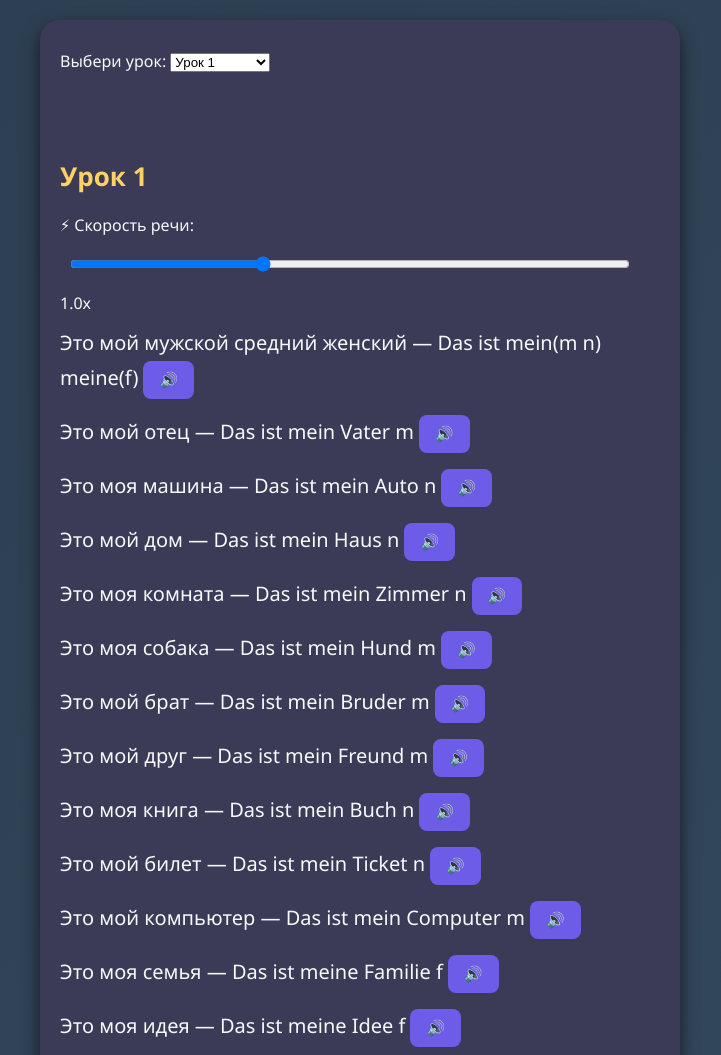
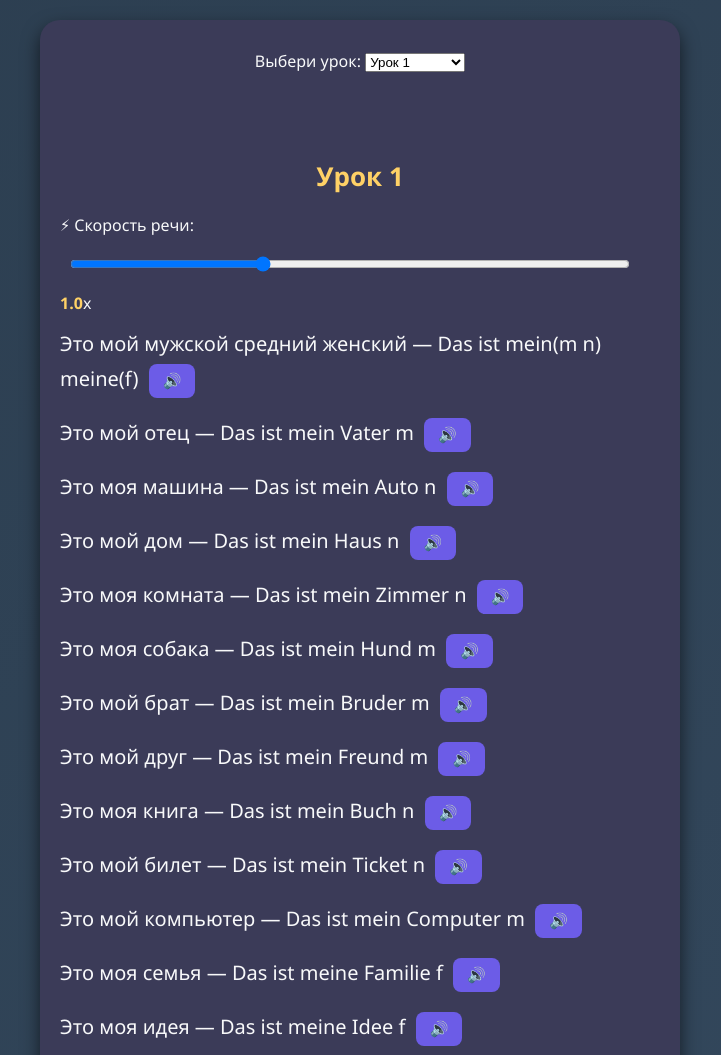
Before and after one commit to Try21321/germanwords, a plain HTML site: page a01.html in a window 1280 px wide. Shown: the top 1055 px of the page, without its empty margins (280-1001 px from the left). Drawn offline with Linux system fonts and the light colour scheme.

Commit message:
Add files via upload

```diff
--- a/a01.html
+++ b/a01.html
@@ -10,37 +10,61 @@
       color: #f8f9fa;
       margin: 0;
       padding: 20px;
-  /* убираем фиксированную высоту и выравнивание по центру */
     }
+
     .card {
       background: #3b3b58;
       padding: 20px;
-
       border-radius: 20px;
       box-shadow: 0 8px 18px rgba(0,0,0,0.6);
       width: 600px;
       max-width: 95%;
       margin: 0 auto;
     }
+
     h1 {
       color: #ffd166;
       margin-bottom: 20px;
       font-size: 26px;
+      text-align: center;
     }
-    .phrase { margin: 6px 0; font-size: 20px; }
+
+    .phrase {
+      margin: 10px 0;
+      font-size: 20px;
+      line-height: 1.5;
+      transition: background 0.3s;
+    }
+
+    .highlight {
+      background-color: #ffd166;
+      color: #000;
+      border-radius: 6px;
+      padding: 2px 6px;
+    }
+
     button {
       background: #6c5ce7;
       color: #fff;
       border: none;
-      padding: 10px 16px;
+      padding: 8px 14px;
       border-radius: 8px;
       margin: 5px;
       cursor: pointer;
       font-size: 15px;
       transition: transform 0.2s;
     }
-    button:hover { transform: scale(1.05); background: #7d6cf2; }
-    #quiz { display: none; margin-top: 20px; }
+
+    button:hover {
+      transform: scale(1.05);
+      background: #7d6cf2;
+    }
+
+    #quiz {
+      display: none;
+      margin-top: 20px;
+    }
+
     input {
       width: 90%;
       padding: 10px;
@@ -50,15 +74,26 @@
       font-size: 16px;
       text-align: center;
     }
-    .result { margin-top: 10px; min-height: 24px; font-size: 18px; }
+
+    .result {
+      margin-top: 10px;
+      min-height: 24px;
+      font-size: 18px;
+    }
+
     #menu {
-  position: sticky; /* фиксируем меню сверху карточки */
+      position: sticky;
       top: 0;
       background: #3b3b58;
       padding: 10px 0;
       z-index: 10;
+      text-align: center;
     }
 
+    #rateValue {
+      font-weight: bold;
+      color: #ffd166;
+    }
   </style>
 </head>
 <body>
@@ -376,6 +411,33 @@
     ["Я не женат", "Ich bin nicht verheiratet"]
   ],
   youtube: "https://youtu.be/V9_BDPlOegg"
+},
+12: {
+  words: [
+    ["Ты что-то делаешь", "Du machst etwas"],
+    ["Ты много работаешь", "Du arbeitest viel"],
+    ["Ты работаешь усердно", "Du arbeitest hart"],
+    ["Ты хорошо готовишь", "Du kochst gut"],
+    ["Ты очень хорошо готовишь", "Du kochst sehr gut"],
+    ["Ты понимаешь", "Du verstehst"],
+    ["Ты понимаешь это", "Du verstehst es"],
+    ["Ты хорошо плаваешь", "Du schwimmst gut"],
+    ["Ты очень хорошо плаваешь", "Du schwimmst sehr gut"],
+    ["Ты делаешь это", "Du machst es"],
+    ["Ты делаешь это очень хорошо", "Du machst es sehr gut"],
+    ["Ты хорошо танцуешь", "Du tanzt gut"],
+    ["Ты очень хорошо танцуешь", "Du tanzt sehr gut"],
+    ["Ты помогаешь мне", "Du hilfst mir"],
+    ["Ты очень помогаешь мне", "Du hilfst mir sehr"],
+    ["Ты так много мне помогаешь", "Du hilfst mir so sehr"],
+    ["Ты действительно мне помогаешь", "Du hilfst mir wirklich"],
+    ["Ты быстро говоришь", "Du sprichst schnell"],
+    ["Ты очень быстро говоришь", "Du sprichst sehr schnell"],
+    ["Ты хорошо говоришь по-немецки", "Du sprichst gut Deutsch"],
+    ["Ты хорошо играешь", "Du spielst gut"],
+    ["Ты очень хорошо играешь", "Du spielst sehr gut"]
+  ],
+  youtube: "https://youtu.be/V9_BDPlOegg"
 }
 
 
@@ -393,16 +455,25 @@
   let quizPool = [];
   let correctAnswer = "";
   let speechRate = 1;
+  let currentUtterance = null;
 
   const params = new URLSearchParams(window.location.search);
   if (params.has("lesson")) currentLesson = parseInt(params.get("lesson"));
   document.getElementById("lessonSelect").value = currentLesson;
 
-  function speak(text, lang = "de-DE") {
-    const utterance = new SpeechSynthesisUtterance(text);
-    utterance.lang = lang;
-    utterance.rate = speechRate;
-    speechSynthesis.speak(utterance);
+  function speakWord(wordElement, text, lang = "de-DE") {
+    if (currentUtterance) speechSynthesis.cancel();
+    wordElement.classList.add("highlight");
+    const utter = new SpeechSynthesisUtterance(text);
+    utter.lang = lang;
+    utter.rate = speechRate;
+    currentUtterance = utter;
+
+    utter.onend = () => {
+      wordElement.classList.remove("highlight");
+    };
+
+    speechSynthesis.speak(utter);
   }
 
   function renderLesson() {
@@ -414,17 +485,13 @@
     lesson.words.forEach(pair => {
       const div = document.createElement("div");
       div.className = "phrase";
+      div.textContent = `${pair[0]} — ${pair[1]} `;
 
-      const span = document.createElement("span");
-      span.textContent = `${pair[0]} — ${pair[1]}`;
-      div.appendChild(span);
+      const btn = document.createElement("button");
+      btn.textContent = "🔊";
+      btn.onclick = () => speakWord(div, pair[1], "de-DE");
 
-      // кнопка озвучки немецкого
-      const btnDe = document.createElement("button");
-      btnDe.textContent = "🔊";
-      btnDe.onclick = () => speak(pair[1], "de-DE");
-      div.appendChild(btnDe);
-
+      div.appendChild(btn);
       content.appendChild(div);
     });
 
@@ -493,7 +560,7 @@
     document.getElementById("answerInput").style.display = "inline-block";
   }
 
-  // обработка ползунка скорости
+  // скорость речи
   const rateRange = document.getElementById("rateRange");
   const rateValue = document.getElementById("rateValue");
   rateRange.addEventListener("input", () => {
```
Lines whose indentation alone changed are shown as unchanged.
